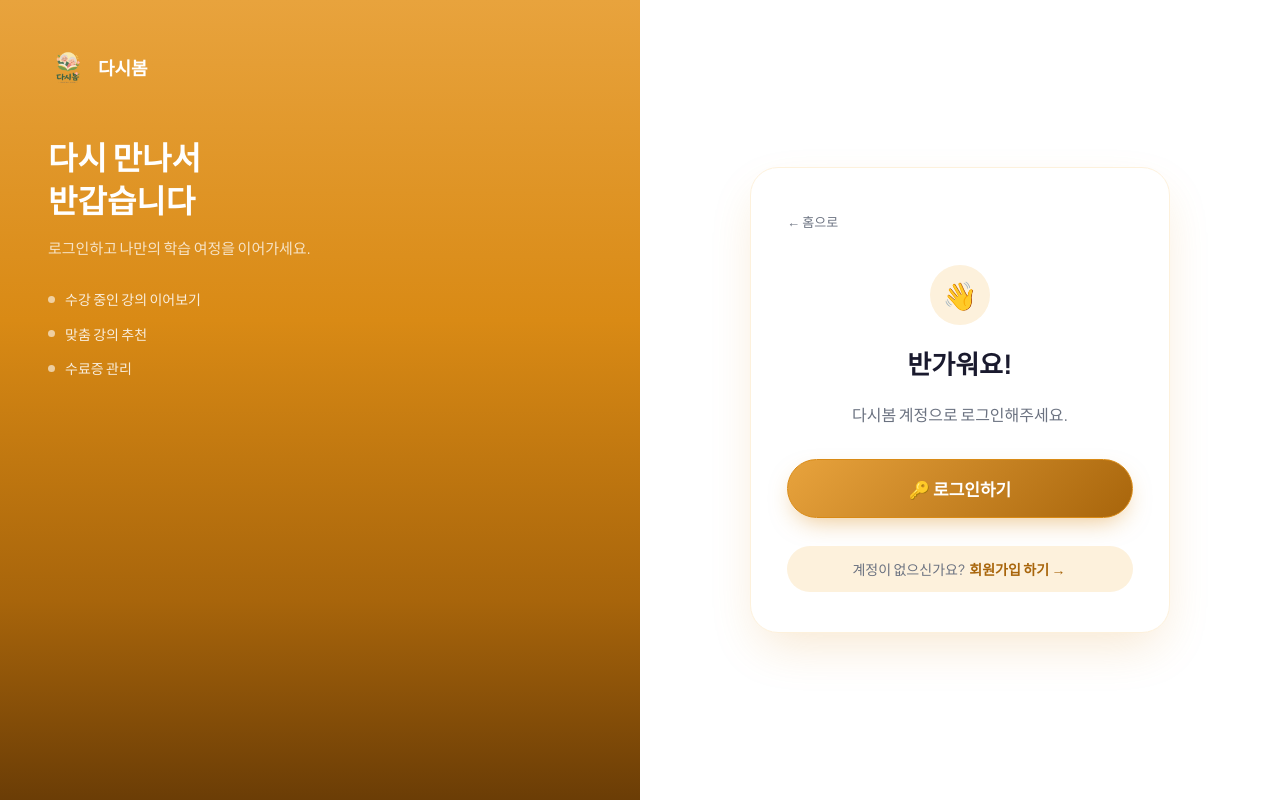
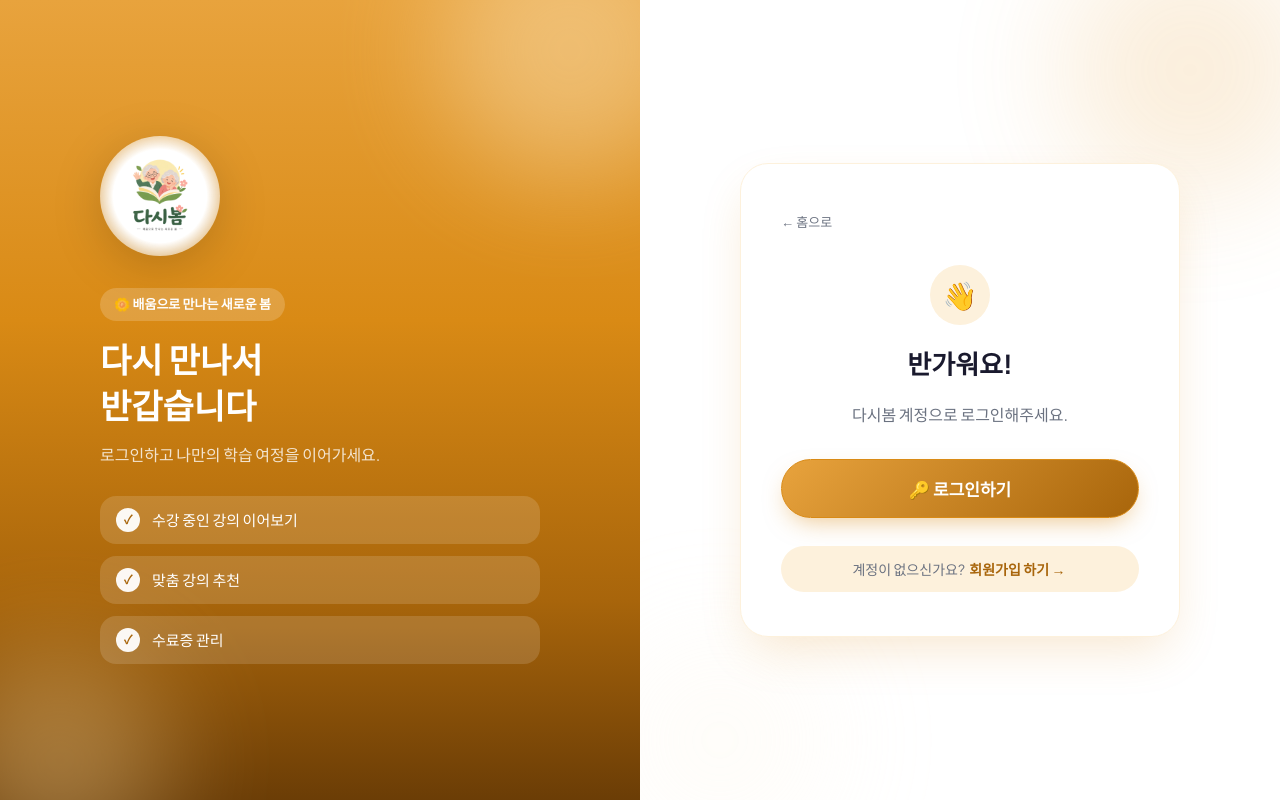
Before and after one commit to bbbbb0413/agile-vue, a Vue app: page /login in a window 1280 px wide. Built offline with nearby package versions, Linux system fonts and the light colour scheme.

Commit message:
로그인 페이지 리뉴얼 및 랜딩 페이지 UI 개선

```diff
--- a/src/views/LandingView.vue
+++ b/src/views/LandingView.vue
@@ -11,7 +11,7 @@
         <div class="hero-content fade-in-up">
           <span class="hero-badge">우리 동네 어르신 배움터</span>
           <h1 class="hero-title">다시 배우는 즐거움,<br>가까운 곳에서 만나보세요</h1>
-          <p class="hero-desc">서예, 태권도, 노래교실까지 — 우리 동네 선생님과 함께 부담 없이 시작해보세요.</p>
+          <p class="hero-desc">서예, 태권도, 노래교실까지<br />— 우리 동네 선생님과 함께 부담 없이 시작해보세요.</p>
           <div class="hero-actions">
             <router-link to="/login" class="btn btn-primary btn-lg btn-cta">지금 신청하기 <span class="btn-arrow">→</span></router-link>
             <router-link to="/courses" class="btn btn-outline btn-lg btn-cta">강좌 둘러보기</router-link>
@@ -35,9 +35,9 @@
           <div class="visual-card">
             <img src="@/assets/images/logo/main_logo.png" alt="다시봄" class="hero-logo" />
           </div>
-          <span class="floating-chip chip-1">🖌️</span>
-          <span class="floating-chip chip-2">🥋</span>
-          <span class="floating-chip chip-3">🎤</span>
+          <span class="floating-chip chip-1">🌸</span>
+          <span class="floating-chip chip-2">🌿</span>
+          <span class="floating-chip chip-3">🌷</span>
         </div>
       </div>
     </section>
@@ -62,6 +62,15 @@
                 <span class="instructor">{{ course.instructor }}</span>
                 <span class="price">{{ course.price }}</span>
               </div>
+              <button
+                type="button"
+                class="btn-add-cart"
+                :class="{ added: addedIds.has(course.id) }"
+                @click="toggleAdd(course.id)"
+              >
+                <span v-if="addedIds.has(course.id)">✓ 담았어요</span>
+                <span v-else>＋ 강의 담기</span>
+              </button>
             </div>
           </div>
         </div>
@@ -107,7 +116,18 @@
 </template>
 
 <script setup>
+import { reactive } from 'vue'
 import AppHeader from '@/components/AppHeader.vue'
+
+// 담은 강좌 id 목록 (UI 전용 - 백엔드 연동 전 임시 상태)
+const addedIds = reactive(new Set())
+function toggleAdd(id) {
+  if (addedIds.has(id)) {
+    addedIds.delete(id)
+  } else {
+    addedIds.add(id)
+  }
+}
 
 const featuredCourses = [
   { id:1, title:'서예 교실',       category:'예술', instructor:'이서예 선생님',   price:'₩10,000', icon:'🖌️', thumbBg:'thumb-teal',   badgeClass:'badge-teal',   popular:true },
@@ -160,11 +180,11 @@
 }
 .hero-badge {
   display: inline-block;
-  padding: 5px 14px;
+  padding: 7px 18px;
   background: var(--color-primary-light);
   color: var(--color-primary);
   border-radius: 20px;
-  font-size: 12px;
+  font-size: 18px;
   font-weight: 600;
   margin-bottom: 16px;
 }
@@ -211,15 +231,15 @@
   justify-content: center;
 }
 .visual-card {
-  width: 400px;
-  height: 400px;
-  background: #fff;
-  border-radius: 28px;
+  width: 480px;
+  height: 480px;
+  background: radial-gradient(circle, #ffffff 48%, rgba(255,255,255,0.7) 66%, rgba(255,255,255,0) 100%);
+  border-radius: 50%;
   display: flex;
   align-items: center;
   justify-content: center;
-  padding: 20px;
-  box-shadow: var(--shadow-lg);
+  padding: 40px;
+  filter: drop-shadow(0 14px 30px rgba(0,0,0,0.12));
 }
 .hero-logo { width: 100%; height: 100%; object-fit: contain; }
 .floating-chip {
@@ -303,6 +323,29 @@
 .card-meta { display: flex; justify-content: space-between; align-items: center; }
 .instructor { font-size: 13px; color: var(--color-text-secondary); }
 .price { font-size: 15px; font-weight: 600; color: var(--color-primary); }
+.btn-add-cart {
+  margin-top: 6px;
+  width: 100%;
+  padding: 9px 14px;
+  border-radius: 999px;
+  border: 1.5px solid var(--color-primary);
+  background: transparent;
+  color: var(--color-primary);
+  font-size: 13px;
+  font-weight: 700;
+  cursor: pointer;
+  transition: var(--transition);
+}
+.btn-add-cart:hover { background: var(--color-primary-light); }
+.btn-add-cart.added {
+  background: var(--color-primary);
+  border-color: var(--color-primary);
+  color: #fff;
+}
+.btn-add-cart.added:hover {
+  background: var(--color-primary-dark);
+  border-color: var(--color-primary-dark);
+}
 
 /* 특징 */
 .features-section { padding: 64px 0; background: var(--color-bg-primary); }
--- a/src/views/LoginView.vue
+++ b/src/views/LoginView.vue
@@ -3,23 +3,29 @@
     <div class="login-layout">
       <!-- 좌측 브랜딩 -->
       <div class="login-left">
+        <div class="brand-blob blob-a"></div>
+        <div class="brand-blob blob-b"></div>
+        <div class="left-inner">
           <div class="brand">
             <img src="@/assets/images/logo/main_logo.png" alt="다시봄" class="brand-logo" />
-          <span class="brand-name">다시봄</span>
           </div>
           <div class="brand-content">
+            <span class="brand-tagline">🌼 배움으로 만나는 새로운 봄</span>
             <h2>다시 만나서<br>반갑습니다</h2>
             <p>로그인하고 나만의 학습 여정을 이어가세요.</p>
             <ul class="feature-list">
               <li v-for="f in features" :key="f">
-              <span class="dot"></span>{{ f }}
+                <span class="dot">✓</span>{{ f }}
               </li>
             </ul>
+          </div>
         </div>
       </div>
 
       <!-- 우측 -->
       <div class="login-right">
+        <div class="right-blob blob-c"></div>
+        <div class="right-blob blob-d"></div>
         <div class="login-box fade-in-up">
           <router-link to="/" class="back-link">← 홈으로</router-link>
 
@@ -131,38 +137,99 @@
   min-height: 100vh;
 }
 .login-left {
+  position: relative;
+  overflow: hidden;
   background: linear-gradient(180deg, #E8A33D 0%, #D98A15 40%, #A8650B 75%, #6B3D06 100%);
-  padding: 48px;
+  padding: 56px 48px;
+  display: flex;
+  align-items: center;
+}
+.brand-blob { position: absolute; border-radius: 50%; filter: blur(55px); opacity: 0.35; pointer-events: none; }
+.blob-a { width: 260px; height: 260px; background: #fff6df; top: -80px; right: -60px; }
+.blob-b { width: 220px; height: 220px; background: #fddca0; bottom: -70px; left: -50px; }
+.left-inner {
+  position: relative;
+  z-index: 1;
   display: flex;
   flex-direction: column;
-  gap: 48px;
+  gap: 32px;
+  max-width: 440px;
+  margin: 0 auto;
+  width: 100%;
 }
-.brand { display: flex; align-items: center; gap: 10px; }
-.brand-logo { width: 40px; height: 40px; border-radius: 10px; object-fit: contain; }
-.brand-name { font-size: 18px; font-weight: 700; color: #fff; }
+.brand { display: flex; }
+.brand-logo {
+  width: 120px;
+  height: 120px;
+  padding: 14px;
+  border-radius: 50%;
+  background: radial-gradient(circle, #ffffff 55%, rgba(255,255,255,0.5) 75%, rgba(255,255,255,0) 100%);
+  object-fit: contain;
+  filter: drop-shadow(0 10px 24px rgba(0,0,0,0.18));
+}
+.brand-tagline {
+  display: inline-block;
+  width: fit-content;
+  font-size: 13px;
+  font-weight: 600;
+  color: #fff;
+  background: rgba(255,255,255,0.18);
+  padding: 6px 14px;
+  border-radius: 999px;
+  margin-bottom: 16px;
+}
 .brand-content h2 {
-  font-size: 32px; font-weight: 700; color: #fff;
+  font-size: 34px; font-weight: 800; color: #fff;
   line-height: 1.35; margin-bottom: 14px;
 }
-.brand-content p { font-size: 15px; color: rgba(255,255,255,0.75); margin-bottom: 28px; }
+.brand-content p { font-size: 16px; color: rgba(255,255,255,0.8); margin-bottom: 28px; }
 .feature-list { list-style: none; display: flex; flex-direction: column; gap: 12px; }
-.feature-list li { display: flex; align-items: center; gap: 10px; font-size: 14px; color: rgba(255,255,255,0.85); }
-.dot { width: 7px; height: 7px; border-radius: 50%; background: rgba(255,255,255,0.6); flex-shrink: 0; }
+.feature-list li {
+  display: flex;
+  align-items: center;
+  gap: 12px;
+  font-size: 15px;
+  font-weight: 500;
+  color: #fff;
+  background: rgba(255,255,255,0.14);
+  padding: 12px 16px;
+  border-radius: 16px;
+}
+.dot {
+  width: 24px;
+  height: 24px;
+  border-radius: 50%;
+  background: rgba(255,255,255,0.95);
+  color: var(--color-primary-dark);
+  display: flex;
+  align-items: center;
+  justify-content: center;
+  font-size: 12px;
+  font-weight: 800;
+  flex-shrink: 0;
+}
 
 .login-right {
+  position: relative;
+  overflow: hidden;
   display: flex;
   align-items: center;
   justify-content: center;
   padding: 48px;
   background: var(--color-bg-primary);
 }
+.right-blob { position: absolute; border-radius: 50%; filter: blur(60px); opacity: 0.18; pointer-events: none; }
+.blob-c { width: 260px; height: 260px; background: var(--color-secondary); top: -60px; right: -40px; }
+.blob-d { width: 220px; height: 220px; background: var(--color-primary-light); bottom: -50px; left: -30px; }
 .login-box {
+  position: relative;
+  z-index: 1;
   width: 100%;
-  max-width: 420px;
+  max-width: 440px;
   background: var(--color-bg-primary);
   border: 1.5px solid var(--color-primary-light);
   border-radius: 28px;
-  padding: 40px 36px;
+  padding: 44px 40px;
   box-shadow: 0 20px 50px -12px rgba(217, 138, 21, 0.22);
 }
 .back-link {
@@ -255,4 +322,11 @@
   font-size: 13px;
   color: #16a34a;
 }
+
+@media (max-width: 900px) {
+  .login-layout { grid-template-columns: 1fr; }
+  .login-left { padding: 40px 24px; }
+  .left-inner { max-width: 100%; }
+  .login-right { padding: 32px 20px; }
+}
 </style>
```
Lines whose indentation alone changed are shown as unchanged.
